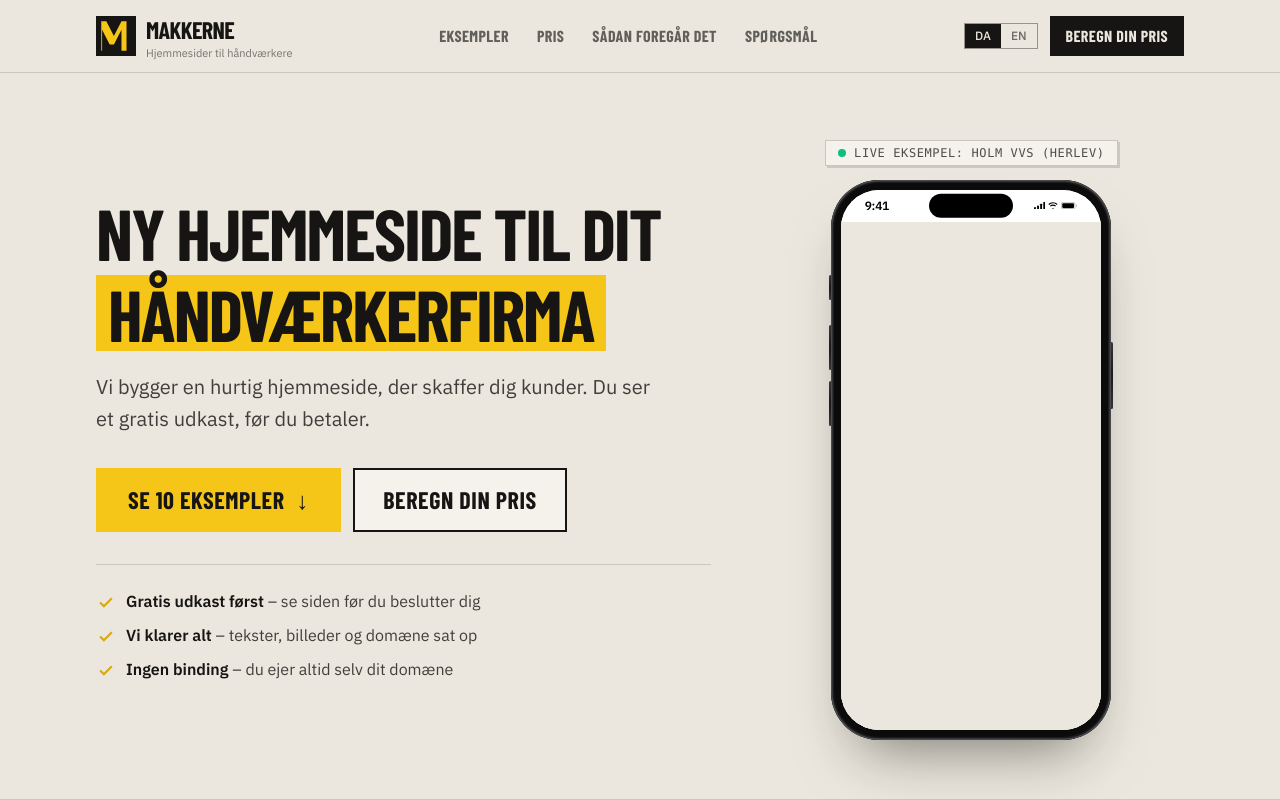
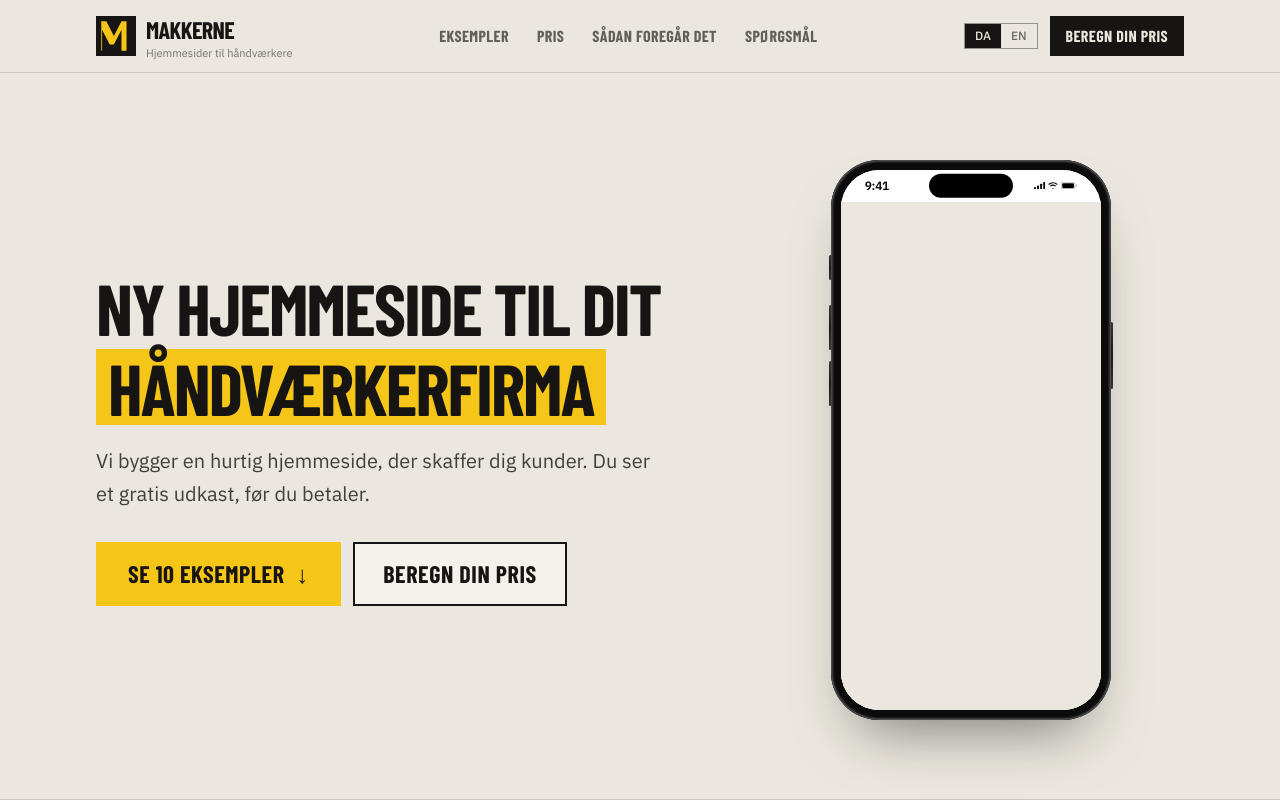
Before and after one commit to peterfrolov/Makkerne.tech, a Next.js app: page / in a window 1280 px wide. Shown: the top 800 px of the page. Built offline with nearby package versions, Linux system fonts and the light colour scheme; a web font is replaced by a local one.

Commit message:
Forsiden: live-mærkat og de tre punkter under knapperne fjernet
Co-Authored-By: Claude Opus 5.5 (1M context) <noreply@anthropic.com>
Claude-Session: https://claude.ai/code/session_01QvNkQUGZQsQpmnYR2kT7dn

```diff
--- a/components/hero.tsx
+++ b/components/hero.tsx
@@ -3,18 +3,9 @@
 import { useLang } from "./lang";
 import { PhonePreview } from "./phone-preview";
 
-function HeroCheck() {
-  return (
-    <svg viewBox="0 0 24 24" className="mt-0.5 size-5 shrink-0 text-brand-dark" fill="none" stroke="currentColor" strokeWidth="2.5" aria-hidden>
-      <path d="M5 12.5l4.5 4.5L19 7.5" />
-    </svg>
-  );
-}
-
 /**
- * First view: what we make and for whom, balanced according to the golden ratio.
- * Concrete value propositions on the left balance the phone on the right, keeping
- * eye tracking natural and purposeful above the fold.
+ * First view: what we make and for whom, a button to the examples and one to the price, and a
+ * real example site on a phone. On a computer it fills the screen, so the examples start below the fold.
  */
 export function Hero() {
   const { t } = useLang();
@@ -45,21 +36,10 @@ export function Hero() {
               {h.calcCta}
             </a>
           </div>
-
-          <ul className="mt-8 space-y-2.5 border-t border-ink/15 pt-6 text-sm text-ink/80 sm:text-base">
-            {h.points?.map((p) => (
-              <li key={p.bold} className="flex items-center gap-2.5">
-                <HeroCheck />
-                <span>
-                  <strong className="font-semibold text-ink">{p.bold}</strong> – {p.text}
-                </span>
-              </li>
-            ))}
-          </ul>
         </div>
 
         <div className="flex justify-center lg:col-span-5">
-          <PhonePreview items={t.examples.items} title={h.phone} badge={h.liveBadge} />
+          <PhonePreview items={t.examples.items} title={h.phone} />
         </div>
       </div>
     </section>
--- a/components/phone-preview.tsx
+++ b/components/phone-preview.tsx
@@ -106,7 +106,7 @@ export function IPhone({ src, title, width = 300, height = 600 }: { src: string;
  * Front page: the phone with one of the example sites on screen, Holm VVS until a trade is
  * picked in the examples below.
  */
-export function PhonePreview({ items, title, cta, badge }: { items: Example[]; title: string; cta?: string; badge?: string }) {
+export function PhonePreview({ items, title, cta }: { items: Example[]; title: string; cta?: string }) {
   const item = items[useTrade()] ?? items[0];
   // A smaller phone on small screens, and on a low laptop screen one that fits under the header.
   const [height, setHeight] = useState(560);
@@ -122,12 +122,6 @@ export function PhonePreview({ items, title, cta, badge }: { items: Example[]; t
   }, []);
   return (
     <div className="flex flex-col items-center">
-      {badge && (
-        <div className="mb-3.5 flex items-center gap-2 border border-ink/20 bg-card px-3 py-1 font-mono text-xs uppercase tracking-wider text-ink/75 shadow-[2px_2px_0_0_rgba(22,21,19,0.15)]">
-          <span className="size-2 rounded-full bg-emerald-500 animate-pulse" />
-          <span>{badge}: {item.name} ({item.place})</span>
-        </div>
-      )}
       <IPhone src={item.href} title={`${title}: ${item.name}`} width={height / 2} height={height} />
       {cta && (
         <a href={item.href} target="_blank" rel="noopener" className="mt-5 text-sm font-medium text-ink/70 underline underline-offset-4 transition hover:text-ink">
--- a/lib/content.ts
+++ b/lib/content.ts
@@ -38,12 +38,6 @@ const da = {
     cta: "Se 10 eksempler",
     calcCta: "Beregn din pris",
     phone: "Sådan ser en af vores sider ud på telefonen",
-    liveBadge: "Live eksempel",
-    points: [
-      { bold: "Gratis udkast først", text: "se siden før du beslutter dig" },
-      { bold: "Vi klarer alt", text: "tekster, billeder og domæne sat op" },
-      { bold: "Ingen binding", text: "du ejer altid selv dit domæne" },
-    ],
   },
   examples: {
     title: "Sådan kan din side se ud",
@@ -304,12 +298,6 @@ const en: Dict = {
     cta: "See 10 examples",
     calcCta: "Get your price",
     phone: "What one of our sites looks like on a phone",
-    liveBadge: "Live example",
-    points: [
-      { bold: "Free draft first", text: "see the site before you decide" },
-      { bold: "We handle everything", text: "copy, photos, and domain set up" },
-      { bold: "No lock-in", text: "you always own your own domain" },
-    ],
   },
   examples: {
     title: "This is what your site could look like",
```
